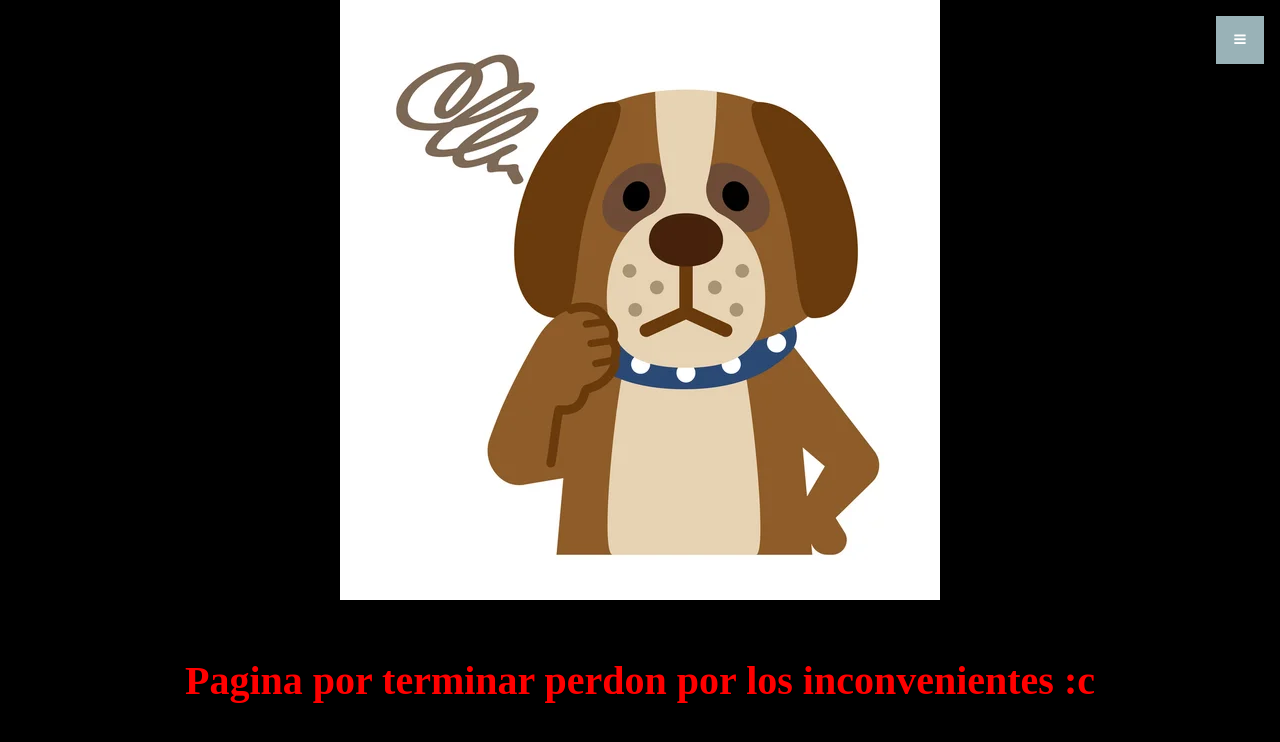
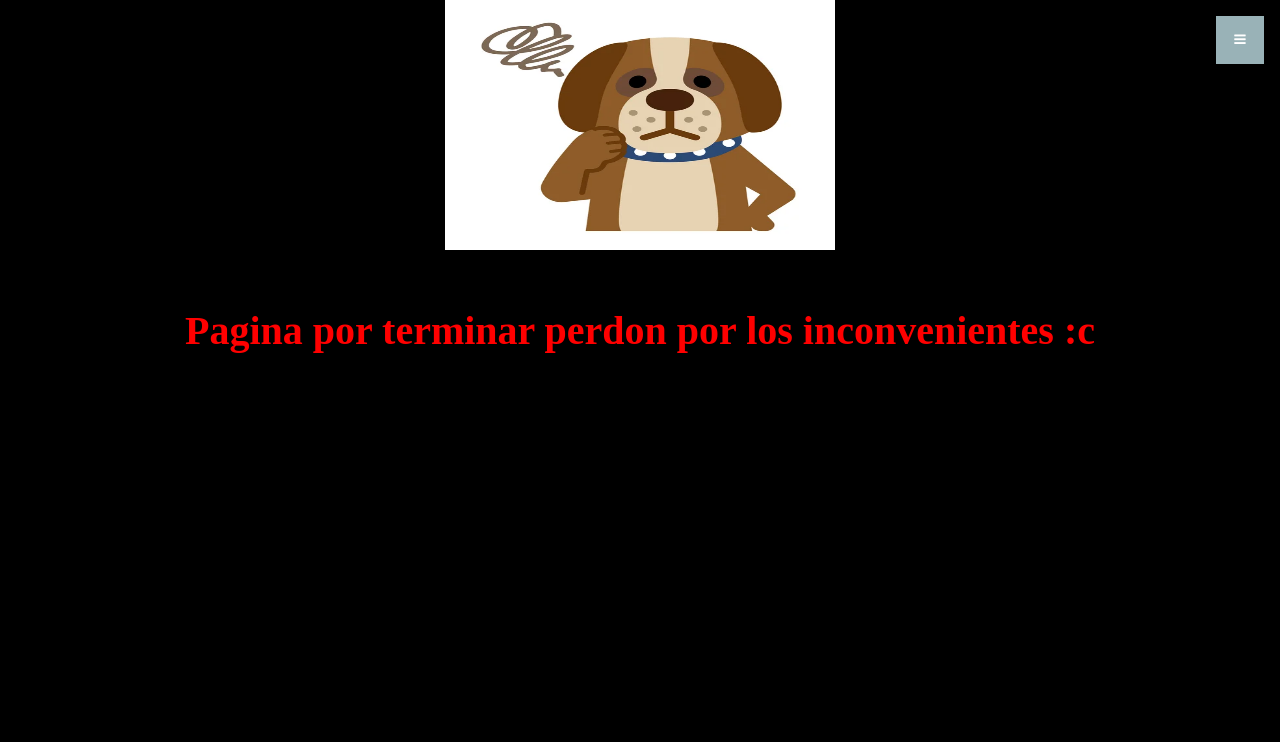
Before and after one commit to Alexis991120/Ingird, a plain HTML site: page error.html in a window 1280 px wide. Drawn offline with Linux system fonts and the light colour scheme.

Commit message:
escala de imagen

```diff
--- a/error.html
+++ b/error.html
@@ -31,7 +31,7 @@
 		</nav>
 	</header>
     <h1>
-    <img src="error.jpg">
+    <img src="error.jpg"alt="Imagen 2" height="250" width="390">
     <br><br>Pagina por terminar perdon por los inconvenientes :c
 </h1>
     </body>
```
